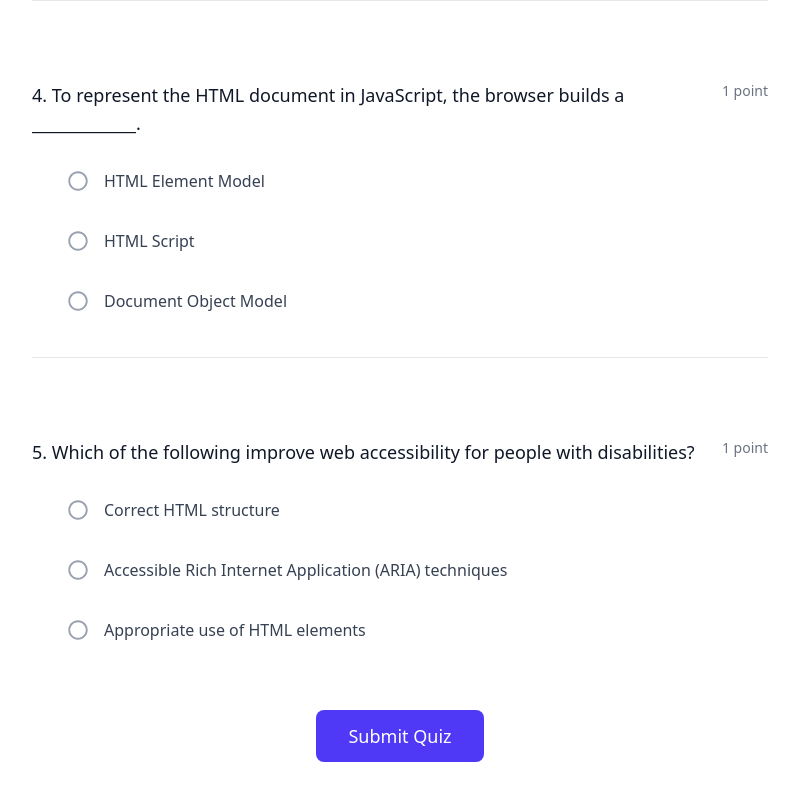
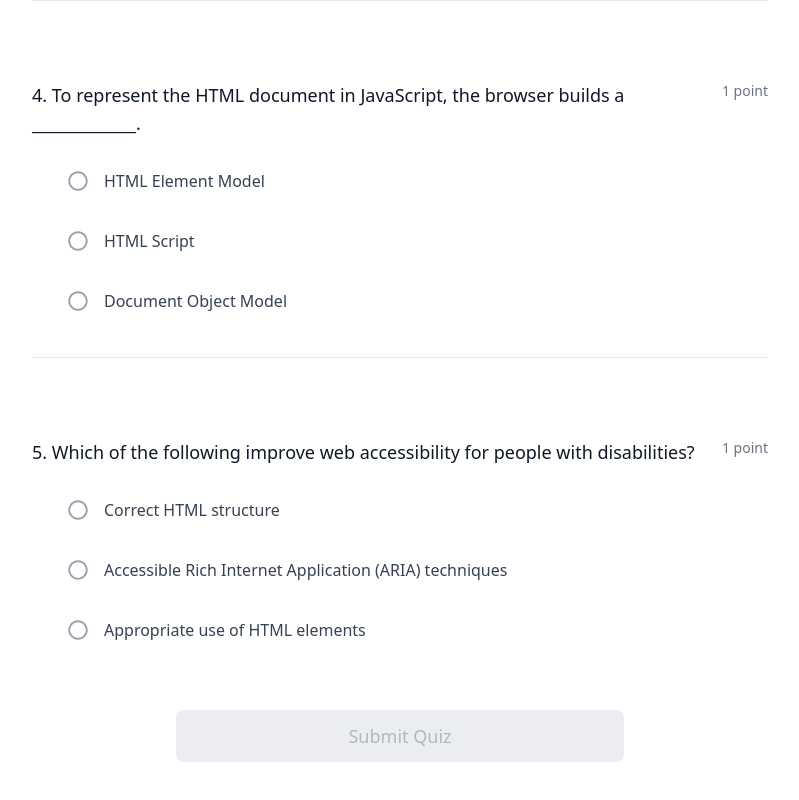
Before and after one commit to Pranay-Dommati/thestudent, a React (Vite) app in the folder frontend/: page /courses/engineering/1/learning/quiz in a window 1280 px wide. Shown: the part 1183-1983 px from the top of the page, without its empty margins (240-1039 px from the left). Built offline with nearby package versions, Linux system fonts and the light colour scheme.

Commit message:
finalizing the quiz page

```diff
--- a/frontend/src/components/CourseLearningPage/templ/StandaloneQuizPage.jsx
+++ b/frontend/src/components/CourseLearningPage/templ/StandaloneQuizPage.jsx
@@ -1,6 +1,6 @@
 import React, { useState, useEffect } from 'react';
 import { useParams, useNavigate, useLocation } from 'react-router-dom';
-import { FaChevronLeft, FaRegCircle, FaRegDotCircle } from 'react-icons/fa';
+import { FaChevronLeft, FaRegCircle, FaRegDotCircle, FaExclamationCircle } from 'react-icons/fa';
 
 const StandaloneQuizPage = () => {
   const { courseId } = useParams();
@@ -9,6 +9,7 @@ const StandaloneQuizPage = () => {
   const [selectedAnswers, setSelectedAnswers] = useState({});
   const [showResults, setShowResults] = useState(false);
   const [returnPath, setReturnPath] = useState('');
+  const [submitAttempted, setSubmitAttempted] = useState(false);
 
   // Capture the return path when component mounts
   useEffect(() => {
@@ -100,6 +101,35 @@ const StandaloneQuizPage = () => {
     navigate(returnPath);
   };
 
+  // Add this function to check if all questions have been answered
+  const allQuestionsAnswered = () => {
+    // Check if we have an answer for each question
+    return quizData.questions.every(question =>
+      selectedAnswers[question.id] !== undefined
+    );
+  };
+
+  // Handle clicks on the disabled submit button
+  const handleSubmitClick = () => {
+    if (!allQuestionsAnswered()) {
+      setSubmitAttempted(true);
+
+      // Auto-hide the message after 5 seconds
+      setTimeout(() => {
+        setSubmitAttempted(false);
+      }, 5000);
+    } else {
+      handleSubmit();
+    }
+  };
+
+  // Find unanswered questions to show in the message
+  const getUnansweredQuestions = () => {
+    return quizData.questions
+      .filter(question => selectedAnswers[question.id] === undefined)
+      .map(q => quizData.questions.findIndex(question => question.id === q.id) + 1);
+  };
+
   return (
     <div className="min-h-screen bg-white">
       {/* Simple Quiz Navbar */}
@@ -187,11 +217,31 @@ const StandaloneQuizPage = () => {
                 ))}
               </div>
 
-              {/* Submit Button */}
-              <div className="flex justify-center mt-10">
+              {/* Submit Button and Warning Message */}
+              <div className="flex flex-col items-center space-y-4 mt-10">
+                {/* Warning Message */}
+                {submitAttempted && !allQuestionsAnswered() && (
+                  <div className="bg-red-50 border-l-4 border-red-500 p-4 w-full max-w-md mb-4 animate-fadeIn">
+                    <div className="flex items-center">
+                      <FaExclamationCircle className="text-red-500 mr-2" />
+                      <div>
+                        <p className="text-red-700 font-medium">Please answer all questions</p>
+                        <p className="text-red-600 text-sm">
+                          Missing answers for question{getUnansweredQuestions().length > 1 ? 's' : ''}: {getUnansweredQuestions().join(', ')}
+                        </p>
+                      </div>
+                    </div>
+                  </div>
+                )}
+
+                {/* Submit Button */}
                 <button
-                  onClick={handleSubmit}
-                  className="px-8 py-3 bg-indigo-600 text-white rounded-lg text-lg font-medium hover:bg-indigo-700 transition-colors"
+                  onClick={handleSubmitClick}
+                  className={`px-8 py-3 rounded-lg text-lg font-medium transition-colors w-full max-w-md
+                    ${allQuestionsAnswered()
+                      ? 'bg-indigo-600 text-white hover:bg-indigo-700 cursor-pointer'
+                      : 'bg-gray-200 text-gray-400 cursor-not-allowed opacity-75'
+                    }`}
                 >
                   Submit Quiz
                 </button>
```
